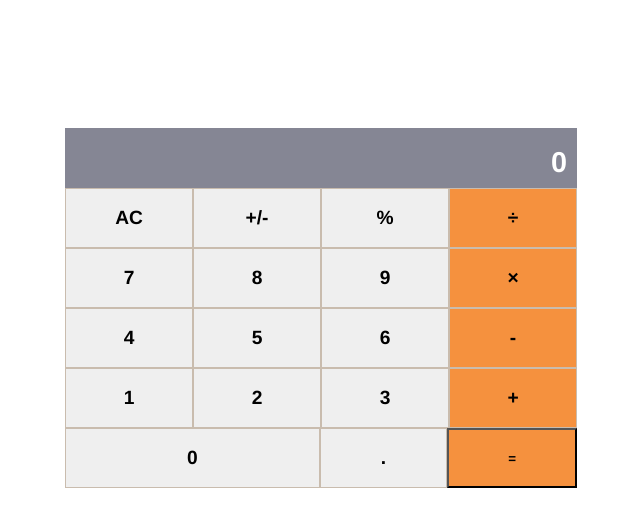
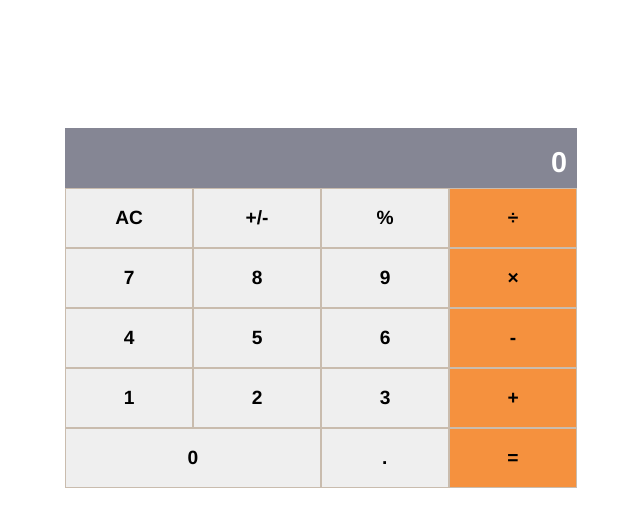
Before and after one commit to brytebee/Math-Magicians, a React (Create React App) app: page / in a window 1280 px wide. Shown: the top 526 px of the page, without its empty margins (319-959 px from the left). Built offline with nearby package versions, Linux system fonts and the light colour scheme.

Commit message:
Final touches

```diff
--- a/package.json
+++ b/package.json
@@ -13,7 +13,6 @@
     "web-vitals": "^1.1.2"
   },
   "scripts": {
-    "prestart": "npx eslint . --fix",
     "start": "react-scripts start",
     "build": "react-scripts build",
     "test": "react-scripts test",
--- a/src/components/calculator.js
+++ b/src/components/calculator.js
@@ -95,7 +95,11 @@ class Calculator extends Component {
             .
             {' '}
           </button>
-          <button className="flex-child operator" data-id="" type="button">
+          <button
+            className="button flex-child operator"
+            data-id=""
+            type="button"
+          >
             {' '}
             =
             {' '}
```
